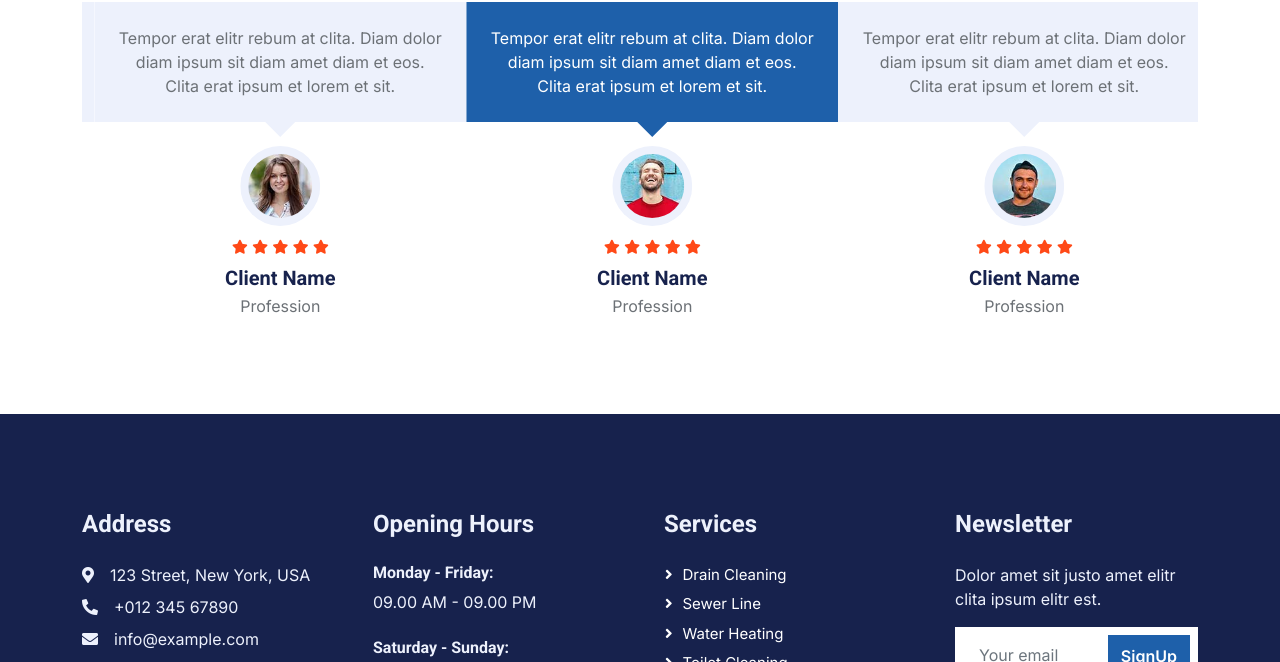
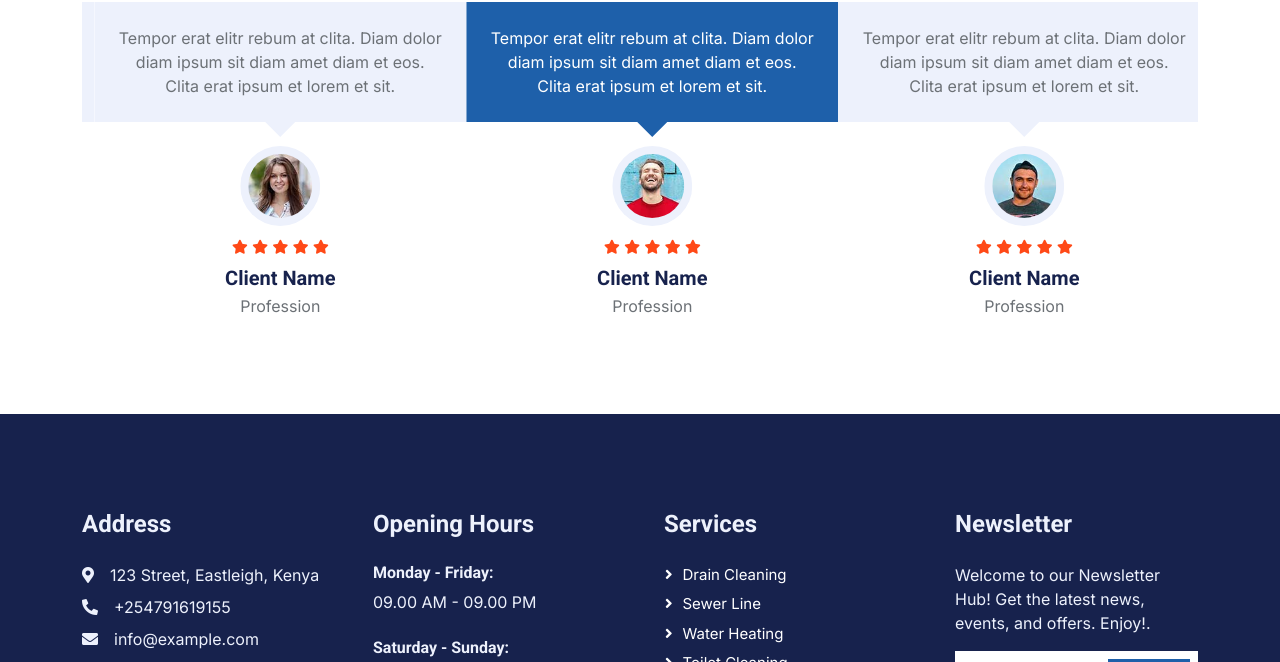
Before and after one commit to McOwino20/plumber-service-website-main, a plain HTML site: page testimonial.html in a window 1280 px wide. Shown: the part 695-1357 px from the top of the page. Drawn offline with nearby package versions, Linux system fonts and the light colour scheme.

Commit message:
Update testimonial.html

```diff
--- a/testimonial.html
+++ b/testimonial.html
@@ -3,7 +3,7 @@
 
 <head>
     <meta charset="utf-8">
-    <title>Plumberz - Free Plumbing Website Template</title>
+    <title>Plumberz - Plumbing Website</title>
     <meta content="width=device-width, initial-scale=1.0" name="viewport">
     <meta content="" name="keywords">
     <meta content="" name="description">
@@ -102,7 +102,7 @@
                     </div>
                     <div class="ms-3">
                         <p class="mb-1 text-white">Emergency 24/7</p>
-                        <h5 class="m-0 text-secondary">+012 345 6789</h5>
+                        <h5 class="m-0 text-secondary">+254791619155</h5>
                     </div>
                 </div>
             </div>
@@ -207,8 +207,8 @@
             <div class="row g-5">
                 <div class="col-lg-3 col-md-6">
                     <h4 class="text-light mb-4">Address</h4>
-                    <p class="mb-2"><i class="fa fa-map-marker-alt me-3"></i>123 Street, New York, USA</p>
-                    <p class="mb-2"><i class="fa fa-phone-alt me-3"></i>+012 345 67890</p>
+                    <p class="mb-2"><i class="fa fa-map-marker-alt me-3"></i>123 Street, Eastleigh, Kenya</p>
+                    <p class="mb-2"><i class="fa fa-phone-alt me-3"></i>+254791619155</p>
                     <p class="mb-2"><i class="fa fa-envelope me-3"></i>info@example.com</p>
                     <div class="d-flex pt-2">
                         <a class="btn btn-outline-light btn-social" href=""><i class="fab fa-twitter"></i></a>
@@ -234,7 +234,7 @@
                 </div>
                 <div class="col-lg-3 col-md-6">
                     <h4 class="text-light mb-4">Newsletter</h4>
-                    <p>Dolor amet sit justo amet elitr clita ipsum elitr est.</p>
+                    <p>Welcome to our Newsletter Hub! Get the latest news, events, and offers. Enjoy!.</p>
                     <div class="position-relative mx-auto" style="max-width: 400px;">
                         <input class="form-control border-0 w-100 py-3 ps-4 pe-5" type="text" placeholder="Your email">
                         <button type="button" class="btn btn-primary py-2 position-absolute top-0 end-0 mt-2 me-2">SignUp</button>
```
